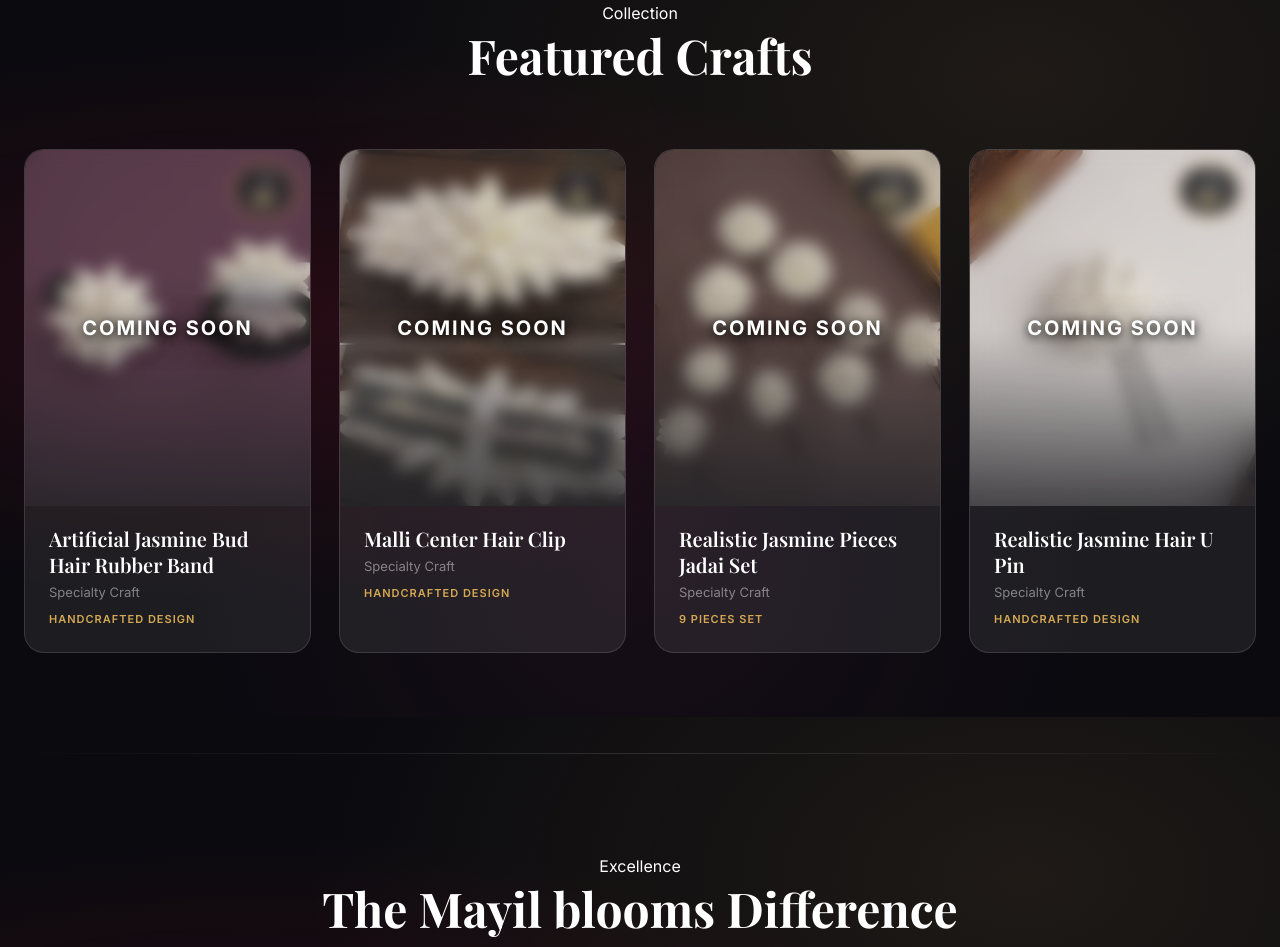
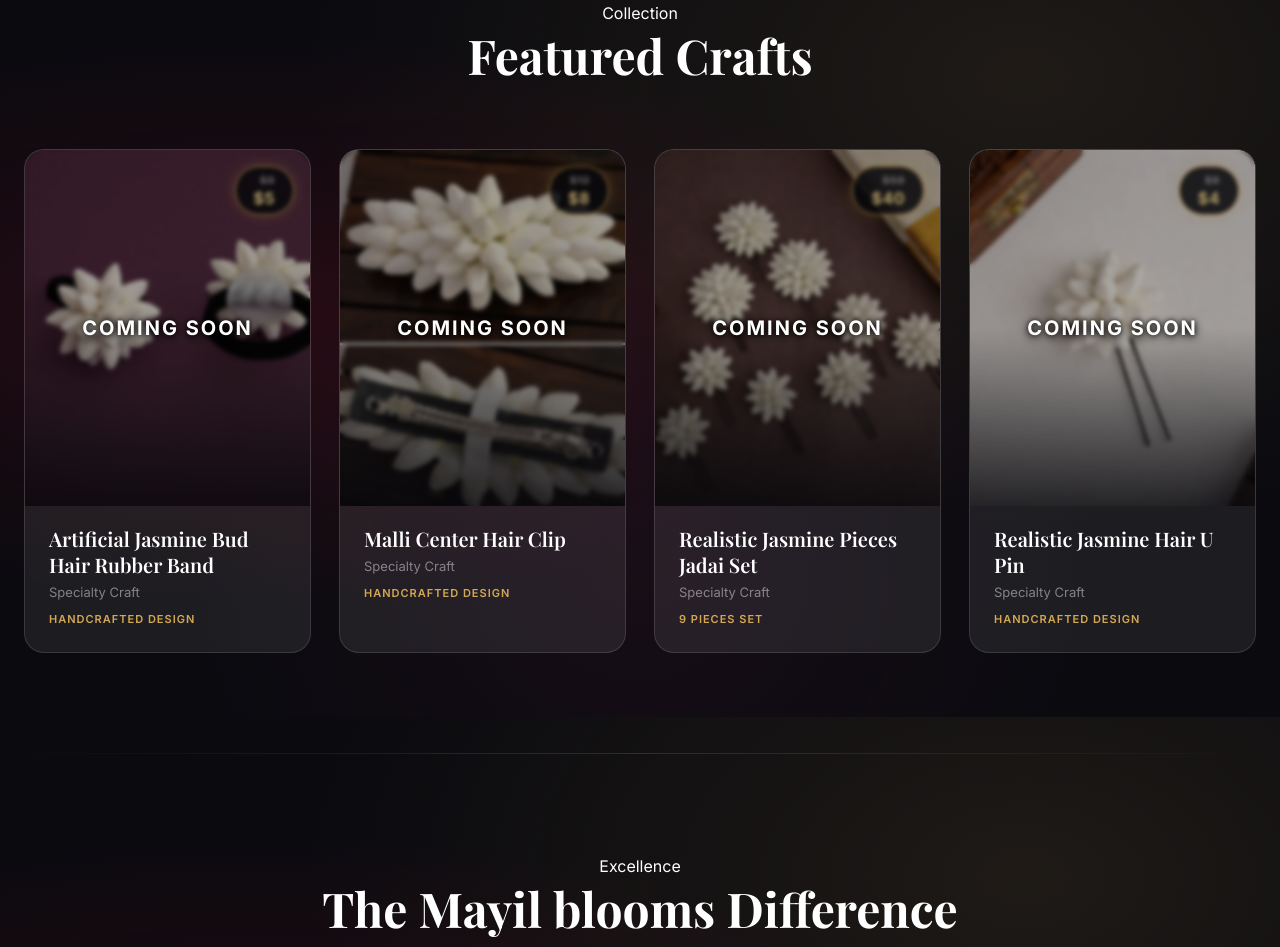
Before and after one commit to mayilbloomsusa-ui/mayilblooms-usa, a website: page index.html in a window 1280 px wide. Shown: the part 2483-3430 px from the top of the page. Drawn offline with nearby package versions, Linux system fonts and the light colour scheme; a web font is replaced by a local one.

Commit message:
refined unavailable product overlay for better visibility

```diff
--- a/index.html
+++ b/index.html
@@ -680,9 +680,9 @@
     .unavailable-badge {
       position: absolute;
       inset: 0;
-      background: rgba(255, 255, 255, 0.1);
-      backdrop-filter: blur(8px);
-      -webkit-backdrop-filter: blur(8px);
+      background: rgba(0, 0, 0, 0.25);
+      backdrop-filter: blur(2px);
+      -webkit-backdrop-filter: blur(2px);
       display: flex;
       align-items: center;
       justify-content: center;
@@ -694,7 +694,7 @@
       font-size: 20px;
       padding: 20px;
       text-align: center;
-      text-shadow: 0 4px 30px rgba(0, 0, 0, 1), 0 2px 10px rgba(0, 0, 0, 1);
+      text-shadow: 0 2px 10px rgba(0, 0, 0, 1), 0 0 5px rgba(0, 0, 0, 0.8);
     }
 
     .unavailable .product-image-wrapper img {
```
